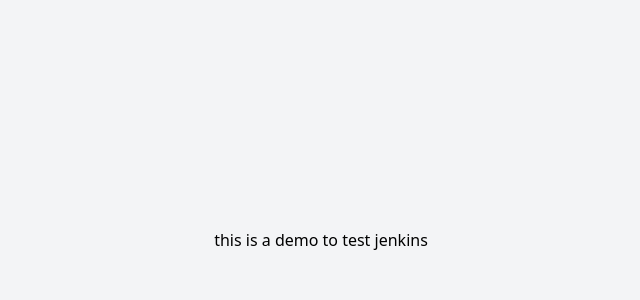
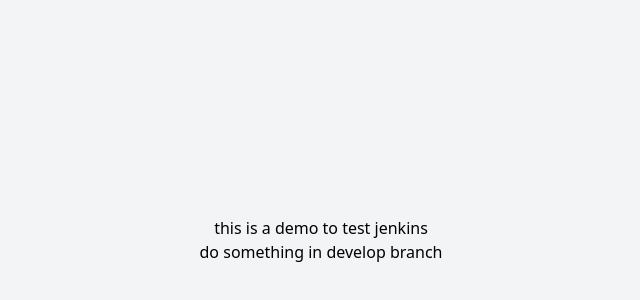
Before and after one commit to PomiHD/jenkinsdemo, a React (Vite) app: page / in a window 1280 px wide. Shown: the part 160-460 px from the top of the page, without its empty margins (319-959 px from the left). Built offline with nearby package versions, Linux system fonts and the light colour scheme.

Commit message:
update App component layout and add demo message

```diff
--- a/src/App.jsx
+++ b/src/App.jsx
@@ -3,8 +3,9 @@
 function App() {
   return (
     <>
-      <div className='flex justify-center items-center min-h-screen bg-gray-100'>
+      <div className='flex flex-col justify-center items-center min-h-screen bg-gray-100'>
         <p>this is a demo to test jenkins</p>
+        <p>do something in develop branch </p>
       </div>
     </>
   )
```
